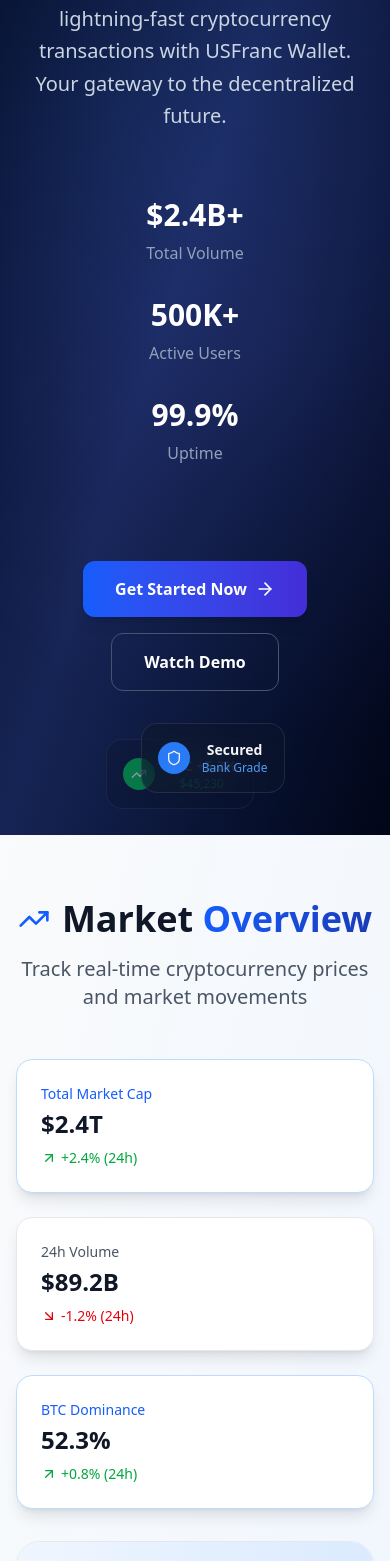
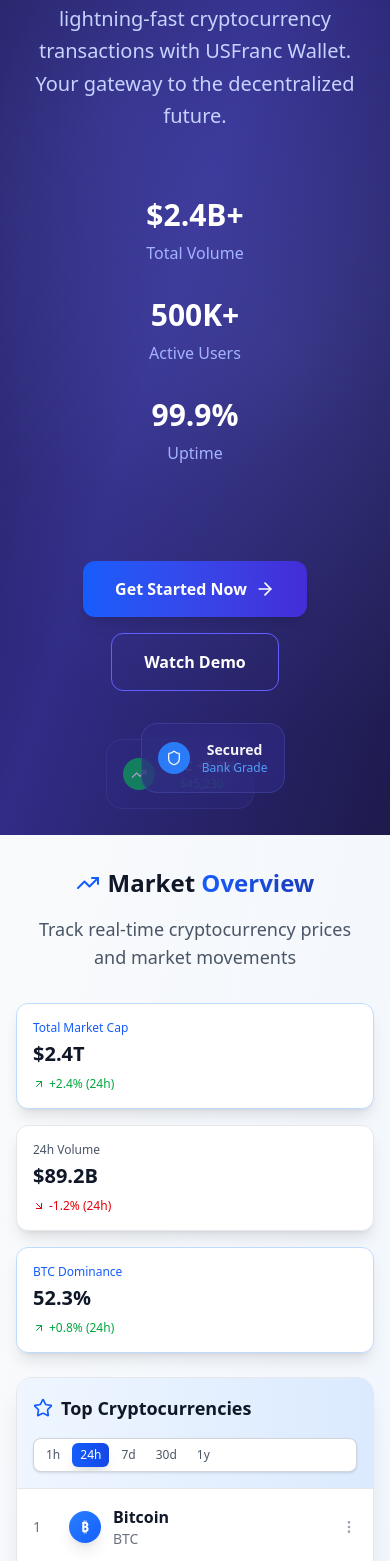
Before and after one commit to NashedShahRoni22/usfranc-wallet, a Next.js app: page / in a window 390 px wide. Shown: the part 439-2000 px from the top of the page. Built offline with nearby package versions, Linux system fonts and the light colour scheme.

Commit message:
Colors updated

```diff
--- a/app/components/CryptoFooter.jsx
+++ b/app/components/CryptoFooter.jsx
@@ -44,7 +44,7 @@
   ];
 
   return (
-    <footer className="bg-slate-950 border-t border-white/10">
+    <footer className="bg-indigo-950 border-t border-white/10">
       <div className="max-w-7xl mx-auto px-4 sm:px-6 lg:px-8">
         {/* Main Footer Content */}
         <div className="py-12 grid grid-cols-1 md:grid-cols-2 lg:grid-cols-4 gap-8">
--- a/app/components/CryptoNavbar.jsx
+++ b/app/components/CryptoNavbar.jsx
@@ -28,7 +28,7 @@
   };
 
   return (
-    <nav className="sticky top-0 z-50 bg-slate-950/95 backdrop-blur-xl border-b border-white/10">
+    <nav className="sticky top-0 z-50 bg-indigo-950 backdrop-blur-xl border-b border-white/10">
       <div className="max-w-7xl mx-auto px-4 sm:px-6 lg:px-8">
         <div className="flex justify-between items-center h-16">
           {/* Logo */}
--- a/app/components/home/LandingBanner.jsx
+++ b/app/components/home/LandingBanner.jsx
@@ -2,10 +2,10 @@
 
 export default function LandingBanner() {
   return (
-    <section className="relative min-h-screen bg-gradient-to-br from-slate-950 via-blue-950 to-slate-950 flex items-center justify-center overflow-hidden">
+    <section className="relative min-h-screen bg-gradient-to-br from-indigo-950 via-indigo-900 to-indigo-950 flex items-center justify-center overflow-hidden">
       {/* Background Elements */}
-      <div className="absolute inset-0 bg-[radial-gradient(circle_at_30%_40%,rgba(59,130,246,0.1),transparent_50%)]"></div>
-      <div className="absolute inset-0 bg-[radial-gradient(circle_at_70%_60%,rgba(99,102,241,0.1),transparent_50%)]"></div>
+      <div className="absolute inset-0 bg-[radial-gradient(circle_at_30%_40%,rgba(99,102,241,0.2),transparent_50%)]"></div>
+      <div className="absolute inset-0 bg-[radial-gradient(circle_at_70%_60%,rgba(129,140,248,0.15),transparent_50%)]"></div>
 
       <div className="relative max-w-7xl mx-auto px-4 sm:px-6 lg:px-8 py-20">
         <div className="text-center space-y-8">
@@ -13,11 +13,11 @@
           <div className="space-y-6">
             <h1 className="text-5xl md:text-7xl font-bold text-white leading-tight">
               The Future of
-              <span className="bg-gradient-to-r from-blue-400 via-indigo-500 to-purple-600 bg-clip-text text-transparent"> Crypto</span>
+              <span className="bg-gradient-to-r from-blue-400 via-indigo-400 to-purple-500 bg-clip-text text-transparent"> Crypto</span>
               <br />
               Trading is Here
             </h1>
-            <p className="text-xl md:text-2xl text-slate-300 max-w-3xl mx-auto leading-relaxed">
+            <p className="text-xl md:text-2xl text-indigo-200 max-w-3xl mx-auto leading-relaxed">
               Experience seamless, secure, and lightning-fast cryptocurrency transactions with USFranc Wallet.
               Your gateway to the decentralized future.
             </p>
@@ -27,15 +27,15 @@
           <div className="grid grid-cols-1 md:grid-cols-3 gap-8 max-w-4xl mx-auto py-8">
             <div className="text-center">
               <div className="text-3xl md:text-4xl font-bold text-white mb-2">$2.4B+</div>
-              <div className="text-slate-400">Total Volume</div>
+              <div className="text-indigo-300">Total Volume</div>
             </div>
             <div className="text-center">
               <div className="text-3xl md:text-4xl font-bold text-white mb-2">500K+</div>
-              <div className="text-slate-400">Active Users</div>
+              <div className="text-indigo-300">Active Users</div>
             </div>
             <div className="text-center">
               <div className="text-3xl md:text-4xl font-bold text-white mb-2">99.9%</div>
-              <div className="text-slate-400">Uptime</div>
+              <div className="text-indigo-300">Uptime</div>
             </div>
           </div>
 
@@ -45,14 +45,14 @@
               <span>Get Started Now</span>
               <ArrowRight className="w-5 h-5 group-hover:translate-x-1 transition-transform" />
             </button>
-            <button className="border border-slate-600 hover:border-slate-400 text-white px-8 py-4 rounded-xl font-semibold transition-all duration-300 hover:bg-white/5">
+            <button className="border border-indigo-500 hover:border-indigo-400 text-white px-8 py-4 rounded-xl font-semibold transition-all duration-300 hover:bg-indigo-800/30">
               Watch Demo
             </button>
           </div>
 
           {/* Floating Cards */}
           <div className="relative mt-16">
-            <div className="absolute -top-4 left-1/4 bg-slate-900/50 backdrop-blur-xl rounded-2xl p-4 border border-white/10 animate-pulse">
+            <div className="absolute -top-4 left-1/4 bg-indigo-900/60 backdrop-blur-xl rounded-2xl p-4 border border-indigo-400/20 animate-pulse">
               <div className="flex items-center space-x-3">
                 <div className="w-8 h-8 bg-green-500 rounded-full flex items-center justify-center">
                   <TrendingUp className="w-4 h-4 text-white" />
@@ -64,7 +64,7 @@
               </div>
             </div>
 
-            <div className="absolute -top-8 right-1/4 bg-slate-900/50 backdrop-blur-xl rounded-2xl p-4 border border-white/10 animate-pulse" style={{animationDelay: '1s'}}>
+            <div className="absolute -top-8 right-1/4 bg-indigo-900/60 backdrop-blur-xl rounded-2xl p-4 border border-indigo-400/20 animate-pulse" style={{animationDelay: '1s'}}>
               <div className="flex items-center space-x-3">
                 <div className="w-8 h-8 bg-blue-500 rounded-full flex items-center justify-center">
                   <Shield className="w-4 h-4 text-white" />
--- a/app/components/home/MarketChart.jsx
+++ b/app/components/home/MarketChart.jsx
@@ -1,6 +1,6 @@
 "use client";
 import { useState } from 'react';
-import { ArrowDownRight, ArrowUpRight, TrendingUp, Eye, Star } from 'lucide-react';
+import { ArrowDownRight, ArrowUpRight, TrendingUp, Eye, Star, MoreVertical } from 'lucide-react';
 
 export default function MarketChart() {
   const [selectedTimeframe, setSelectedTimeframe] = useState('24h');
@@ -25,64 +25,64 @@
   };
 
   return (
-    <section className="py-16 bg-gradient-to-br from-gray-50 to-blue-50">
+    <section className="py-8 md:py-16 bg-gradient-to-br from-gray-50 to-blue-50">
       <div className="max-w-7xl mx-auto px-4 sm:px-6 lg:px-8">
         {/* Header */}
-        <div className="text-center mb-12">
+        <div className="text-center mb-8 md:mb-12">
           <div className="flex items-center justify-center mb-4">
-            <TrendingUp className="w-8 h-8 text-blue-600 mr-3" />
-            <h2 className="text-4xl md:text-5xl font-bold text-gray-900">
+            <TrendingUp className="w-6 h-6 md:w-8 md:h-8 text-blue-600 mr-2 md:mr-3" />
+            <h2 className="text-2xl md:text-4xl lg:text-5xl font-bold text-gray-900">
               Market <span className="bg-gradient-to-r from-blue-600 to-blue-800 bg-clip-text text-transparent">Overview</span>
             </h2>
           </div>
-          <p className="text-xl text-gray-600 max-w-2xl mx-auto">
+          <p className="text-lg md:text-xl text-gray-600 max-w-2xl mx-auto px-4">
             Track real-time cryptocurrency prices and market movements
           </p>
         </div>
 
         {/* Market Stats Summary */}
-        <div className="grid grid-cols-1 md:grid-cols-3 gap-6 mb-8">
-          <div className="bg-white backdrop-blur-xl rounded-2xl border border-blue-200 p-6 shadow-lg hover:shadow-xl transition-shadow">
-            <div className="text-blue-600 text-sm font-medium mb-1">Total Market Cap</div>
-            <div className="text-gray-900 text-2xl font-bold">$2.4T</div>
-            <div className="text-green-600 text-sm flex items-center mt-2">
-              <ArrowUpRight className="w-4 h-4 mr-1" />
+        <div className="grid grid-cols-1 md:grid-cols-3 gap-4 md:gap-6 mb-6 md:mb-8">
+          <div className="bg-white backdrop-blur-xl rounded-xl md:rounded-2xl border border-blue-200 p-4 md:p-6 shadow-lg hover:shadow-xl transition-shadow">
+            <div className="text-blue-600 text-xs md:text-sm font-medium mb-1">Total Market Cap</div>
+            <div className="text-gray-900 text-xl md:text-2xl font-bold">$2.4T</div>
+            <div className="text-green-600 text-xs md:text-sm flex items-center mt-2">
+              <ArrowUpRight className="w-3 h-3 md:w-4 md:h-4 mr-1" />
               +2.4% (24h)
             </div>
           </div>
-          <div className="bg-white backdrop-blur-xl rounded-2xl border border-gray-200 p-6 shadow-lg hover:shadow-xl transition-shadow">
-            <div className="text-gray-600 text-sm font-medium mb-1">24h Volume</div>
-            <div className="text-gray-900 text-2xl font-bold">$89.2B</div>
-            <div className="text-red-600 text-sm flex items-center mt-2">
-              <ArrowDownRight className="w-4 h-4 mr-1" />
+          <div className="bg-white backdrop-blur-xl rounded-xl md:rounded-2xl border border-gray-200 p-4 md:p-6 shadow-lg hover:shadow-xl transition-shadow">
+            <div className="text-gray-600 text-xs md:text-sm font-medium mb-1">24h Volume</div>
+            <div className="text-gray-900 text-xl md:text-2xl font-bold">$89.2B</div>
+            <div className="text-red-600 text-xs md:text-sm flex items-center mt-2">
+              <ArrowDownRight className="w-3 h-3 md:w-4 md:h-4 mr-1" />
               -1.2% (24h)
             </div>
           </div>
-          <div className="bg-white backdrop-blur-xl rounded-2xl border border-blue-200 p-6 shadow-lg hover:shadow-xl transition-shadow">
-            <div className="text-blue-600 text-sm font-medium mb-1">BTC Dominance</div>
-            <div className="text-gray-900 text-2xl font-bold">52.3%</div>
-            <div className="text-green-600 text-sm flex items-center mt-2">
-              <ArrowUpRight className="w-4 h-4 mr-1" />
+          <div className="bg-white backdrop-blur-xl rounded-xl md:rounded-2xl border border-blue-200 p-4 md:p-6 shadow-lg hover:shadow-xl transition-shadow">
+            <div className="text-blue-600 text-xs md:text-sm font-medium mb-1">BTC Dominance</div>
+            <div className="text-gray-900 text-xl md:text-2xl font-bold">52.3%</div>
+            <div className="text-green-600 text-xs md:text-sm flex items-center mt-2">
+              <ArrowUpRight className="w-3 h-3 md:w-4 md:h-4 mr-1" />
               +0.8% (24h)
             </div>
           </div>
         </div>
 
         {/* Main Market Table */}
-        <div className="bg-white backdrop-blur-xl rounded-3xl border border-gray-200 shadow-xl overflow-hidden">
+        <div className="bg-white backdrop-blur-xl rounded-2xl md:rounded-3xl border border-gray-200 shadow-xl overflow-hidden">
           {/* Table Header */}
-          <div className="bg-gradient-to-r from-blue-50 to-blue-100 border-b border-gray-200 p-6">
-            <div className="flex items-center justify-between">
-              <h3 className="text-2xl font-bold text-gray-900 flex items-center">
-                <Star className="w-6 h-6 text-blue-600 mr-3" />
+          <div className="bg-gradient-to-r from-blue-50 to-blue-100 border-b border-gray-200 p-4 md:p-6">
+            <div className="flex flex-col sm:flex-row sm:items-center sm:justify-between space-y-4 sm:space-y-0">
+              <h3 className="text-lg md:text-2xl font-bold text-gray-900 flex items-center">
+                <Star className="w-5 h-5 md:w-6 md:h-6 text-blue-600 mr-2 md:mr-3" />
                 Top Cryptocurrencies
               </h3>
-              <div className="flex items-center space-x-2 bg-white rounded-xl p-1 border border-gray-300 shadow-sm">
+              <div className="flex items-center space-x-1 bg-white rounded-lg md:rounded-xl p-1 border border-gray-300 shadow-sm overflow-x-auto">
                 {timeframes.map((timeframe) => (
                   <button
                     key={timeframe}
                     onClick={() => setSelectedTimeframe(timeframe)}
-                    className={`px-4 py-2 rounded-lg text-sm font-medium transition-all duration-200 ${
+                    className={`px-2 md:px-4 py-1 md:py-2 rounded-md md:rounded-lg text-xs md:text-sm font-medium transition-all duration-200 whitespace-nowrap ${
                       selectedTimeframe === timeframe
                         ? 'bg-gradient-to-r from-blue-600 to-blue-700 text-white shadow-lg'
                         : 'text-gray-600 hover:text-blue-600 hover:bg-blue-50'
@@ -95,18 +95,75 @@
             </div>
           </div>
 
-          {/* Table Content */}
-          <div className="overflow-x-auto">
+          {/* Mobile Card View */}
+          <div className="block md:hidden">
+            {marketData.map((coin, index) => (
+              <div key={coin.symbol} className="border-b border-gray-100 p-4 hover:bg-blue-50/50 transition-all duration-200">
+                <div className="flex items-center justify-between mb-3">
+                  <div className="flex items-center space-x-3">
+                    <div className="text-gray-500 text-sm font-medium w-6">{coin.rank}</div>
+                    <div className="w-8 h-8 bg-gradient-to-br from-blue-500 to-blue-600 rounded-full flex items-center justify-center text-white font-bold text-sm shadow-lg">
+                      {coin.icon}
+                    </div>
+                    <div>
+                      <div className="text-gray-900 font-semibold text-base">{coin.name}</div>
+                      <div className="text-gray-500 text-sm">{coin.symbol}</div>
+                    </div>
+                  </div>
+                  <button className="text-gray-400 hover:text-gray-600">
+                    <MoreVertical className="w-4 h-4" />
+                  </button>
+                </div>
+
+                <div className="flex items-center justify-between mb-3">
+                  <div className="text-gray-900 font-bold text-lg">
+                    {formatPrice(coin.price)}
+                  </div>
+                  <div className={`inline-flex items-center space-x-1 px-2 py-1 rounded-full font-semibold text-sm ${
+                    coin.change > 0
+                      ? 'bg-green-100 text-green-700 border border-green-200'
+                      : 'bg-red-100 text-red-700 border border-red-200'
+                  }`}>
+                    {coin.change > 0 ? <ArrowUpRight className="w-3 h-3" /> : <ArrowDownRight className="w-3 h-3" />}
+                    <span>{Math.abs(coin.change)}%</span>
+                  </div>
+                </div>
+
+                <div className="grid grid-cols-2 gap-3 mb-3 text-xs">
+                  <div>
+                    <div className="text-gray-500">Market Cap</div>
+                    <div className="text-gray-700 font-medium">${coin.marketCap}</div>
+                  </div>
+                  <div>
+                    <div className="text-gray-500">Volume (24h)</div>
+                    <div className="text-gray-700 font-medium">{coin.volume}</div>
+                  </div>
+                </div>
+
+                <div className="flex items-center space-x-2">
+                  <button className="flex-1 bg-gradient-to-r from-blue-600 to-blue-700 hover:from-blue-700 hover:to-blue-800 text-white px-4 py-2 rounded-lg text-sm font-medium transition-all duration-200 shadow-md">
+                    Buy
+                  </button>
+                  <button className="bg-gray-100 hover:bg-gray-200 text-gray-600 hover:text-blue-600 px-3 py-2 rounded-lg text-sm transition-all duration-200 border border-gray-200">
+                    <Eye className="w-4 h-4" />
+                  </button>
+                </div>
+              </div>
+            ))}
+          </div>
+
+          {/* Desktop Table View */}
+          <div className="hidden md:block overflow-x-auto">
             <table className="w-full">
               <thead className="bg-gray-50">
                 <tr className="border-b border-gray-200">
-                  <th className="text-left py-4 px-6 text-gray-600 font-semibold text-sm">#</th>
-                  <th className="text-left py-4 px-6 text-gray-600 font-semibold text-sm">Asset</th>
-                  <th className="text-right py-4 px-6 text-gray-600 font-semibold text-sm">Price</th>
-                  <th className="text-right py-4 px-6 text-gray-600 font-semibold text-sm">24h Change</th>
-                  <th className="text-right py-4 px-6 text-gray-600 font-semibold text-sm hidden md:table-cell">Market Cap</th>
-                  <th className="text-right py-4 px-6 text-gray-600 font-semibold text-sm hidden lg:table-cell">Volume (24h)</th>
-                  <th className="text-center py-4 px-6 text-gray-600 font-semibold text-sm">Actions</th>
+                  <th className="text-left py-4 px-4 lg:px-6 text-gray-600 font-semibold text-sm">#</th>
+                  <th className="text-left py-4 px-4 lg:px-6 text-gray-600 font-semibold text-sm">Asset</th>
+                  <th className="text-right py-4 px-4 lg:px-6 text-gray-600 font-semibold text-sm">Price</th>
+                  <th className="text-right py-4 px-4 lg:px-6 text-gray-600 font-semibold text-sm">24h Change</th>
+                  <th className="text-right py-4 px-4 lg:px-6 text-gray-600 font-semibold text-sm hidden lg:table-cell">Market Cap</th>
+                  <th className="text-right py-4 px-4 lg:px-6 text-gray-600 font-semibold text-sm hidden xl:table-cell">Volume (24h)</th>
+                  <th className="text-center py-4 px-4 lg:px-6 text-gray-600 font-semibold text-sm">Actions</th>
                 </tr>
               </thead>
               <tbody>
@@ -115,50 +172,48 @@
                     key={coin.symbol}
                     className="border-b border-gray-100 hover:bg-blue-50/50 transition-all duration-200 group"
                   >
-                    <td className="py-5 px-6">
+                    <td className="py-4 lg:py-5 px-4 lg:px-6">
                       <div className="text-gray-700 font-semibold">{coin.rank}</div>
                     </td>
-                    <td className="py-5 px-6">
-                      <div className="flex items-center space-x-4">
-                        <div className="relative">
-                          <div className="w-10 h-10 bg-gradient-to-br from-blue-500 to-blue-600 rounded-full flex items-center justify-center text-white font-bold shadow-lg">
-                            {coin.icon}
-                          </div>
+                    <td className="py-4 lg:py-5 px-4 lg:px-6">
+                      <div className="flex items-center space-x-3">
+                        <div className="w-8 h-8 lg:w-10 lg:h-10 bg-gradient-to-br from-blue-500 to-blue-600 rounded-full flex items-center justify-center text-white font-bold shadow-lg text-sm lg:text-base">
+                          {coin.icon}
                         </div>
                         <div>
-                          <div className="text-gray-900 font-semibold text-base group-hover:text-blue-700 transition-colors">{coin.name}</div>
-                          <div className="text-gray-500 text-sm font-medium">{coin.symbol}</div>
+                          <div className="text-gray-900 font-semibold text-sm lg:text-base group-hover:text-blue-700 transition-colors">{coin.name}</div>
+                          <div className="text-gray-500 text-xs lg:text-sm font-medium">{coin.symbol}</div>
                         </div>
                       </div>
                     </td>
-                    <td className="py-5 px-6 text-right">
-                      <div className="text-gray-900 font-bold text-lg">
+                    <td className="py-4 lg:py-5 px-4 lg:px-6 text-right">
+                      <div className="text-gray-900 font-bold text-base lg:text-lg">
                         {formatPrice(coin.price)}
                       </div>
                     </td>
-                    <td className="py-5 px-6 text-right">
-                      <div className={`inline-flex items-center space-x-1 px-3 py-1 rounded-full font-semibold text-sm ${
+                    <td className="py-4 lg:py-5 px-4 lg:px-6 text-right">
+                      <div className={`inline-flex items-center space-x-1 px-2 lg:px-3 py-1 rounded-full font-semibold text-xs lg:text-sm ${
                         coin.change > 0
                           ? 'bg-green-100 text-green-700 border border-green-200'
                           : 'bg-red-100 text-red-700 border border-red-200'
                       }`}>
-                        {coin.change > 0 ? <ArrowUpRight className="w-4 h-4" /> : <ArrowDownRight className="w-4 h-4" />}
+                        {coin.change > 0 ? <ArrowUpRight className="w-3 h-3 lg:w-4 lg:h-4" /> : <ArrowDownRight className="w-3 h-3 lg:w-4 lg:h-4" />}
                         <span>{Math.abs(coin.change)}%</span>
                       </div>
                     </td>
-                    <td className="py-5 px-6 text-right text-gray-700 font-medium hidden md:table-cell">
+                    <td className="py-4 lg:py-5 px-4 lg:px-6 text-right text-gray-700 font-medium text-sm hidden lg:table-cell">
                       ${coin.marketCap}
                     </td>
-                    <td className="py-5 px-6 text-right text-gray-700 font-medium hidden lg:table-cell">
+                    <td className="py-4 lg:py-5 px-4 lg:px-6 text-right text-gray-700 font-medium text-sm hidden xl:table-cell">
                       {formatVolume(coin.volume)}
                     </td>
-                    <td className="py-5 px-6 text-center">
+                    <td className="py-4 lg:py-5 px-4 lg:px-6 text-center">
                       <div className="flex items-center justify-center space-x-2">
-                        <button className="bg-gradient-to-r from-blue-600 to-blue-700 hover:from-blue-700 hover:to-blue-800 text-white px-4 py-2 rounded-lg text-sm font-medium transition-all duration-200 shadow-md hover:shadow-lg hover:-translate-y-0.5">
+                        <button className="bg-gradient-to-r from-blue-600 to-blue-700 hover:from-blue-700 hover:to-blue-800 text-white px-3 lg:px-4 py-2 rounded-lg text-xs lg:text-sm font-medium transition-all duration-200 shadow-md hover:shadow-lg hover:-translate-y-0.5">
                           Buy
                         </button>
-                        <button className="bg-gray-100 hover:bg-gray-200 text-gray-600 hover:text-blue-600 px-3 py-2 rounded-lg text-sm transition-all duration-200 border border-gray-200">
-                          <Eye className="w-4 h-4" />
+                        <button className="bg-gray-100 hover:bg-gray-200 text-gray-600 hover:text-blue-600 px-2 lg:px-3 py-2 rounded-lg text-sm transition-all duration-200 border border-gray-200">
+                          <Eye className="w-3 h-3 lg:w-4 lg:h-4" />
                         </button>
                       </div>
                     </td>
@@ -169,12 +224,12 @@
           </div>
 
           {/* Table Footer */}
-          <div className="bg-gray-50 border-t border-gray-200 p-6">
-            <div className="flex items-center justify-between">
-              <div className="text-gray-500 text-sm">
+          <div className="bg-gray-50 border-t border-gray-200 p-4 md:p-6">
+            <div className="flex flex-col sm:flex-row sm:items-center sm:justify-between space-y-2 sm:space-y-0">
+              <div className="text-gray-500 text-xs md:text-sm">
                 Showing top 6 cryptocurrencies • Updated every 30 seconds
               </div>
-              <button className="text-blue-600 hover:text-blue-800 text-sm font-medium transition-colors">
+              <button className="text-blue-600 hover:text-blue-800 text-xs md:text-sm font-medium transition-colors text-left sm:text-right">
                 View All Markets →
               </button>
             </div>
```
Also changed, not shown: app/components/home/Faq.jsx (+37 -15 lines), app/components/home/Features.jsx (+13 -13 lines), app/components/home/Newsletter.jsx (+42 -42 lines).
